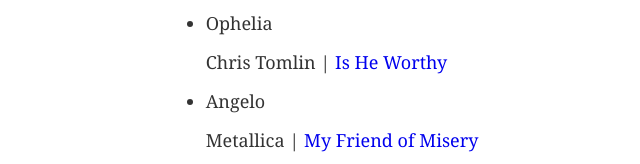
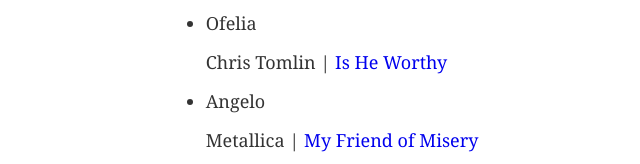
Before and after one commit to codytaft/dylyndev, a Gatsby site: page /week-1 in a window 1280 px wide. Shown: the part 340-504 px from the top of the page, 0-640 px from the left. Built offline with nearby package versions, Linux system fonts and the light colour scheme; Gatsby itself is replaced by a stand-in of ours.

Commit message:
Fix moms name

```diff
--- a/src/pages/week-1.js
+++ b/src/pages/week-1.js
@@ -22,7 +22,7 @@
       link: 'https://youtu.be/6E8ahar1bUI',
     },
     {
-      submitter: 'Ophelia',
+      submitter: 'Ofelia',
       artist: 'Chris Tomlin',
       song: 'Is He Worthy',
       link: 'https://youtu.be/-c6pl6CaiD0',
```
